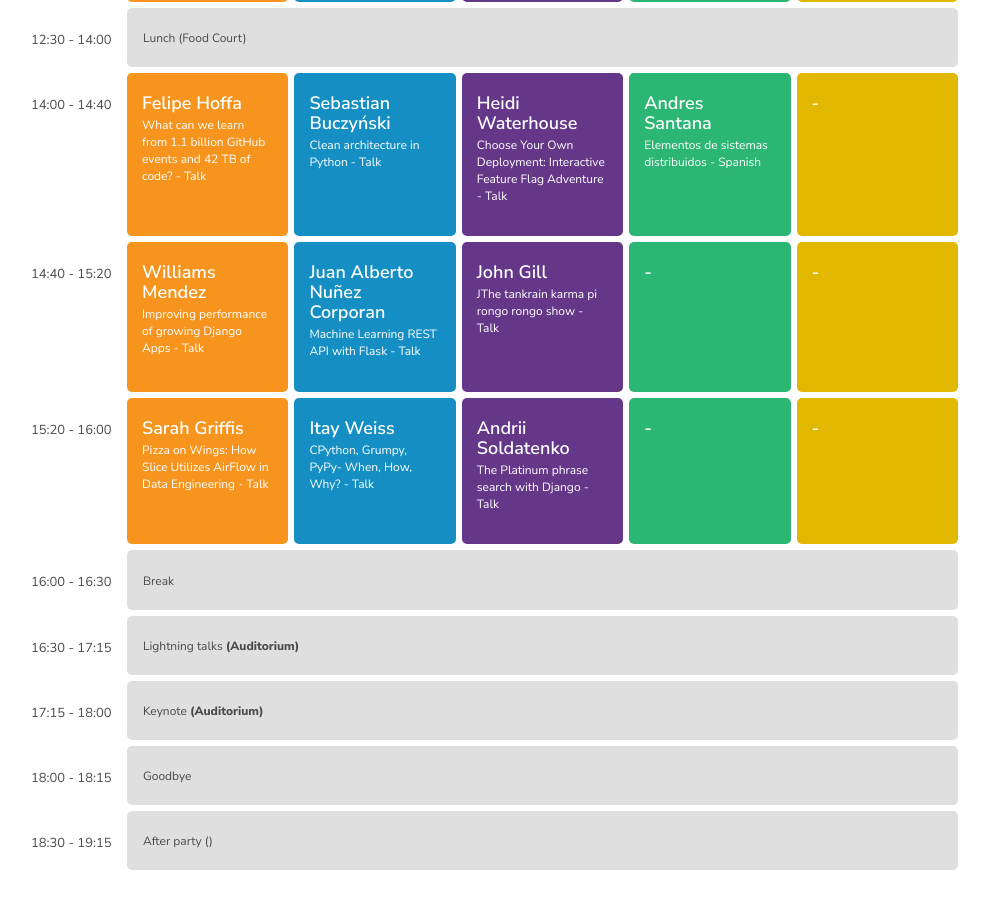
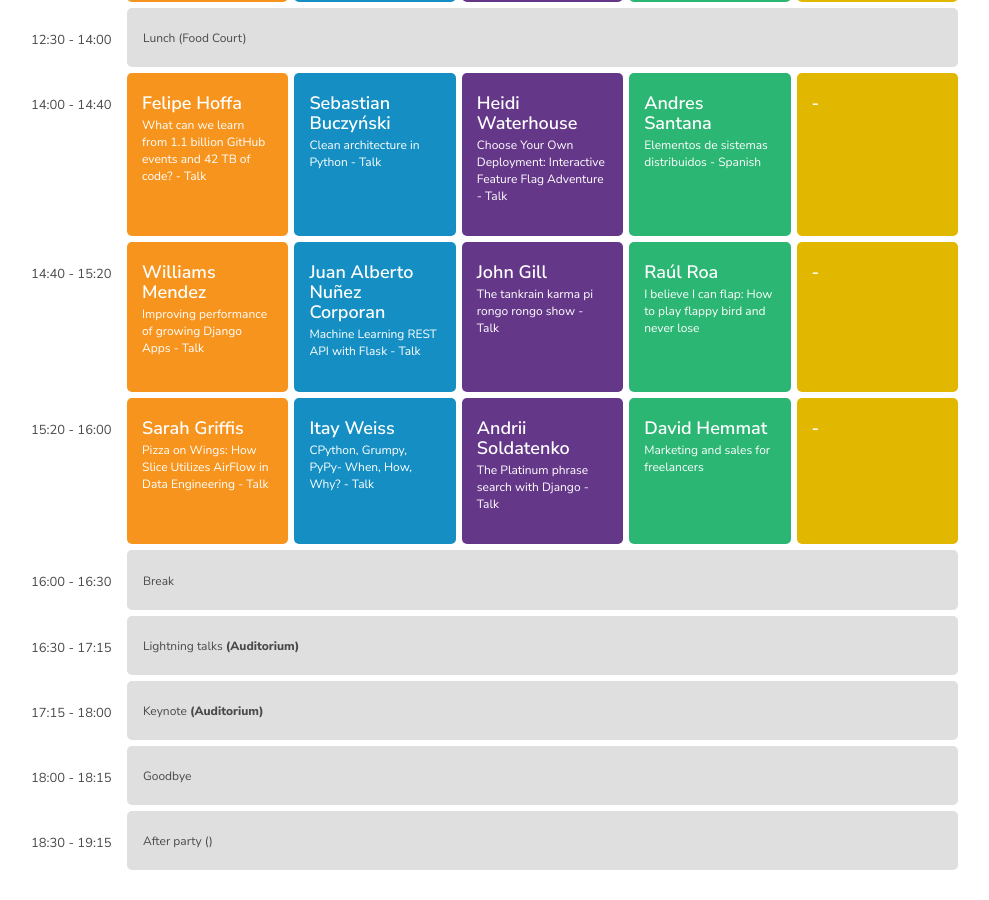
Before and after one commit to pycaribbean/pycaribbean.github.io, a Jekyll site: the page built from schedule.html, in a window 1280 px wide and 900 px high, scrolled down 2747 px. Shown: the whole window, without its empty margins (144-1133 px from the left). Built offline with Jekyll 4.4.1, drawn with Linux system fonts in a browser that asks for light colours; nearby versions of some CDN libraries; library files that are not in the unit come from our copies.

Commit message:
Include spanish schedules

```diff
--- a/schedule.html
+++ b/schedule.html
@@ -348,11 +348,11 @@ layout: contentpage
         </div>
         <div class="lecture purple">
             <h4>John Gill </h4>
-            <p>JThe tankrain karma pi rongo rongo show - Talk</p>
+            <p>The tankrain karma pi rongo rongo show - Talk</p>
         </div>
         <div class="lecture green">
-            <h4> - </h4>
-            <p></p>
+            <h4>Raúl Roa</h4>
+            <p>I believe I can flap: How to play flappy bird and never lose</p>
         </div>
         <div class="lecture yellow">
             <h4> - </h4>
@@ -377,8 +377,8 @@ layout: contentpage
             <p>The Platinum phrase search with Django - Talk</p>
         </div>
         <div class="lecture green">
-            <h4> - </h4>
-            <p></p>
+            <h4>David Hemmat</h4>
+            <p>Marketing and sales for freelancers</p>
         </div>
         <div class="lecture yellow">
             <h4> - </h4>
```
